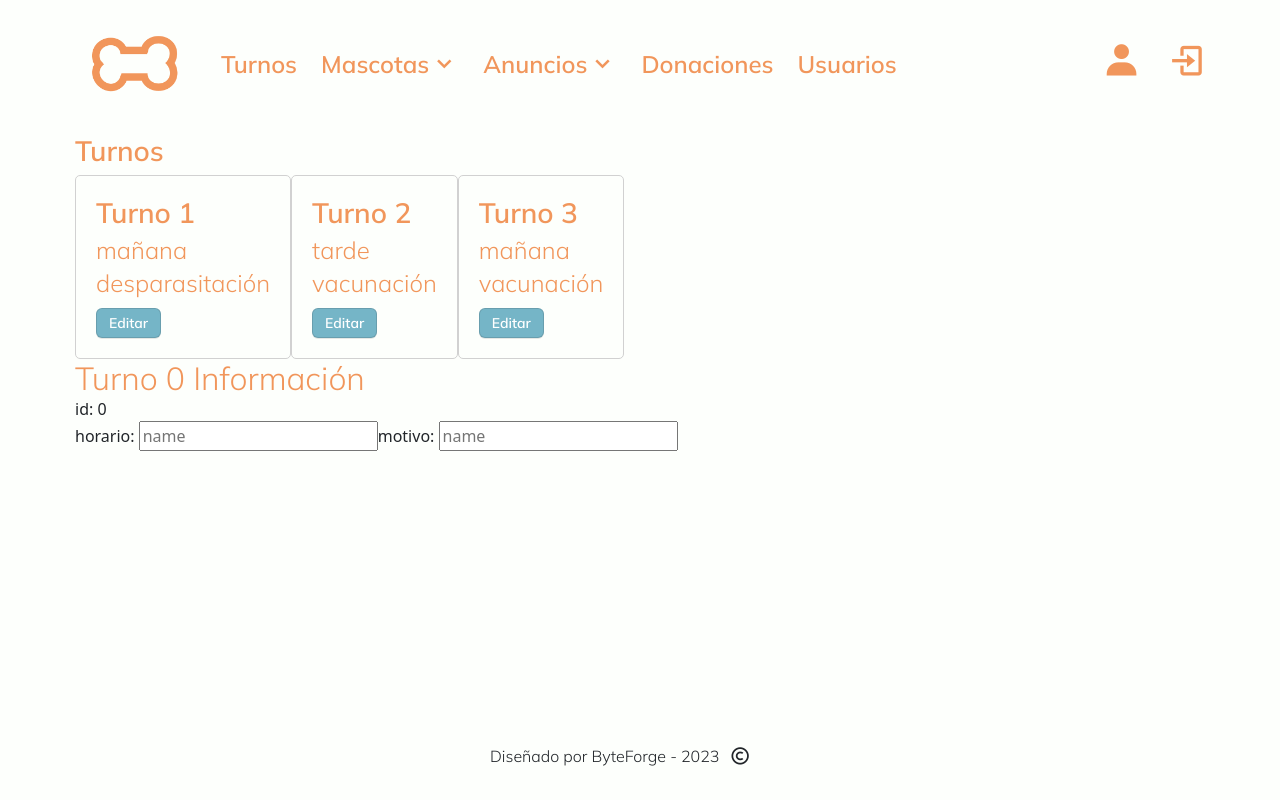
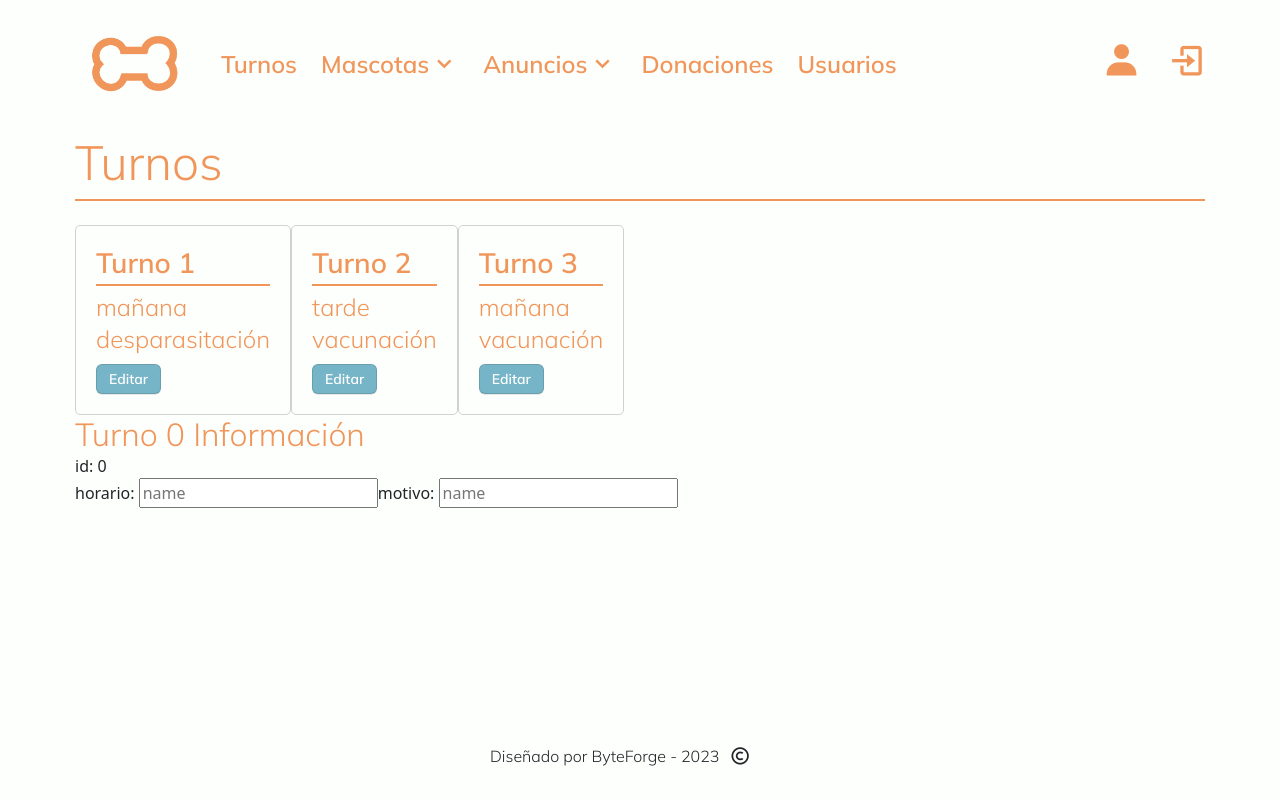
Before and after one commit to Ationno/App-Veterinaria-INGS2, an Angular app: page /turnos in a window 1280 px wide. Built offline with nearby package versions, Linux system fonts and the light colour scheme.

Commit message:
cambios en el estilo del anuncio

```diff
--- a/src/app/components/nav/nav.component.css
+++ b/src/app/components/nav/nav.component.css
@@ -91,4 +91,10 @@ a {
 .anuncios-link{
     display: flex;
     align-items: center;
+    font-family: 'Mulish', sans-serif;
+    line-height: 1.5;
+    color: #75B5C7;
+    font-weight: 600;
+    white-space: nowrap;
+    padding-bottom: 0;
 }
--- a/src/app/components/nav/nav.component.html
+++ b/src/app/components/nav/nav.component.html
@@ -32,7 +32,7 @@
     </div>
     <div class="dropdown">
         <div class="dropdown-title">
-            <a href="">Anuncios</a>
+            <a routerLink="/anuncios" href="">Anuncios</a>
             <i class='bx bx-chevron-down'></i>
         </div>
         <ul class="dropdown-content" *ngIf="true">
--- a/src/app/components/turnos/turnos.component.css
+++ b/src/app/components/turnos/turnos.component.css
@@ -9,6 +9,12 @@
 }
 
 h1 {
+    margin-bottom: .5em;
+    padding-bottom: .15em;
+    border-bottom: 2px solid #F1965B;
+}
+
+.turnos_h1 {
     font-weight: 700;
     font-size: 1.75rem;
     margin-bottom: .25em;
--- a/src/app/components/turnos/turnos.component.html
+++ b/src/app/components/turnos/turnos.component.html
@@ -2,7 +2,7 @@
 
 <ul class="turnos">
     <li class="turno" *ngFor="let turno of turnos">
-        <h1>{{"Turno " + turno.id}}</h1>
+        <h1 class="turnos_h1">{{"Turno " + turno.id}}</h1>
         <h2>{{turno.horario}}</h2>
         <h2>{{turno.motivo}}</h2>
         <button (click)="onSelect(turno)" class="button" value="editar">Editar</button>
```
